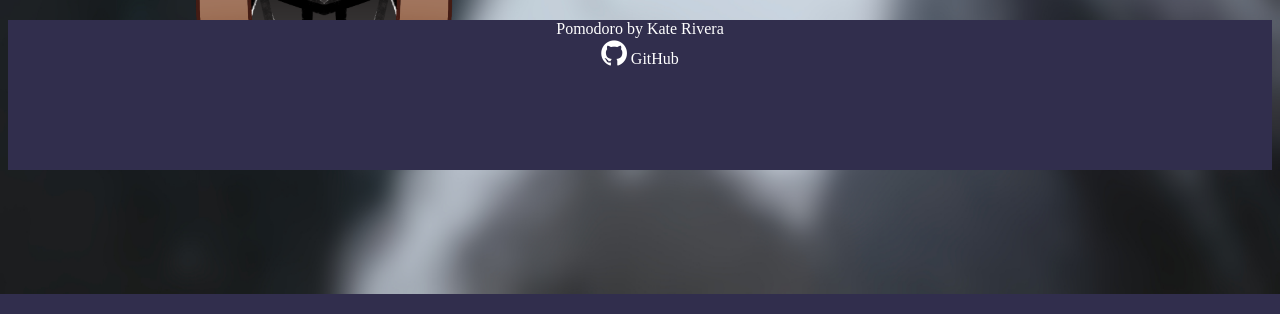
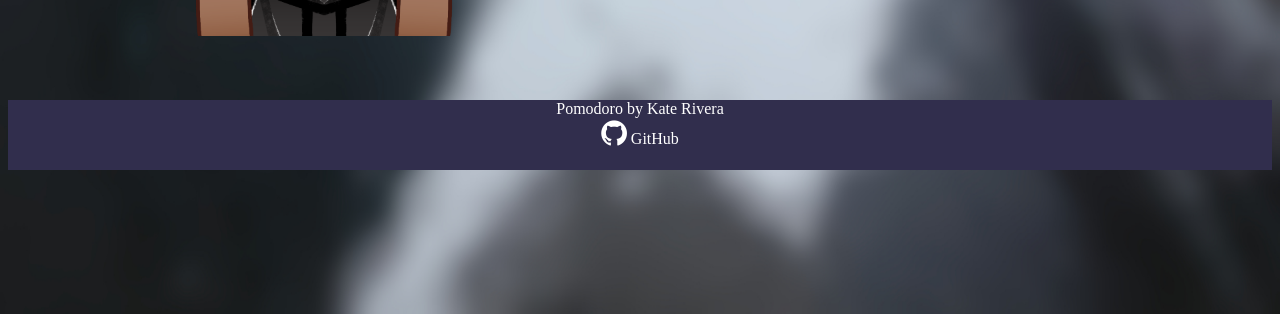
Before and after one commit to katearevir/pomodoro, a PHP site: page / in a window 1280 px wide. Shown: the part 630-944 px from the top of the page. Run offline with PHP 8.4, Linux system fonts and the light colour scheme; some web fonts are replaced.

Commit message:
update mobile style, footer style

```diff
--- a/style.css
+++ b/style.css
@@ -22,7 +22,7 @@ h1{
 .flex-container{
     display: flex;
     flex-wrap: wrap;
-
+    justify-content: center;
 }
 
 .timer, .settings, .bear, .playlist{
@@ -61,6 +61,7 @@ h1{
 iframe{
     width:  315px;
     height: 200px;
+    padding-top: 10px;
 }
 
 #image{
@@ -69,7 +70,7 @@ iframe{
 
 footer{
     width:100%;
-    height:150px;
+    height:70px;
     margin-top: 100px;
     position:sticky;
     bottom: 0;
@@ -94,6 +95,10 @@ footer{
         height: 315px;
     }
 
+    footer{
+        margin-top: 200px;
+      }
+
     #image{
         width: 400px;
     }
```
